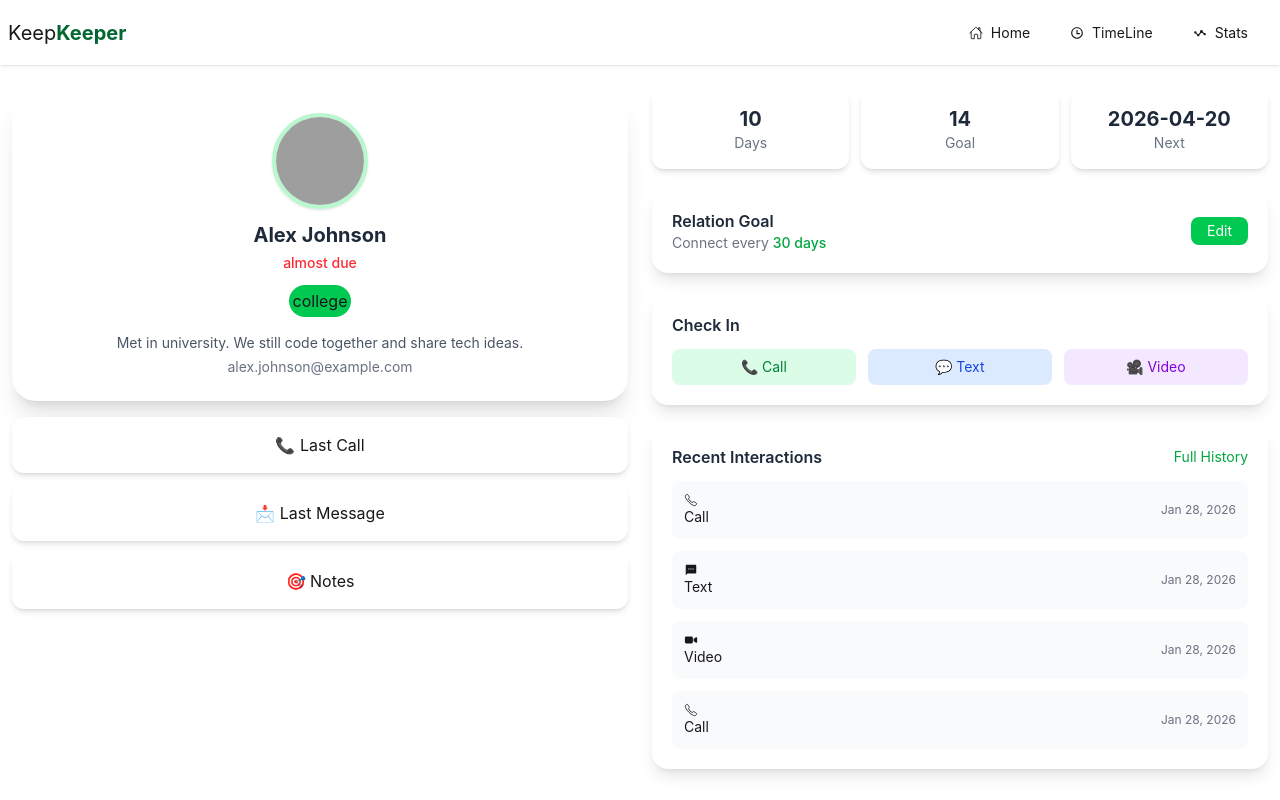
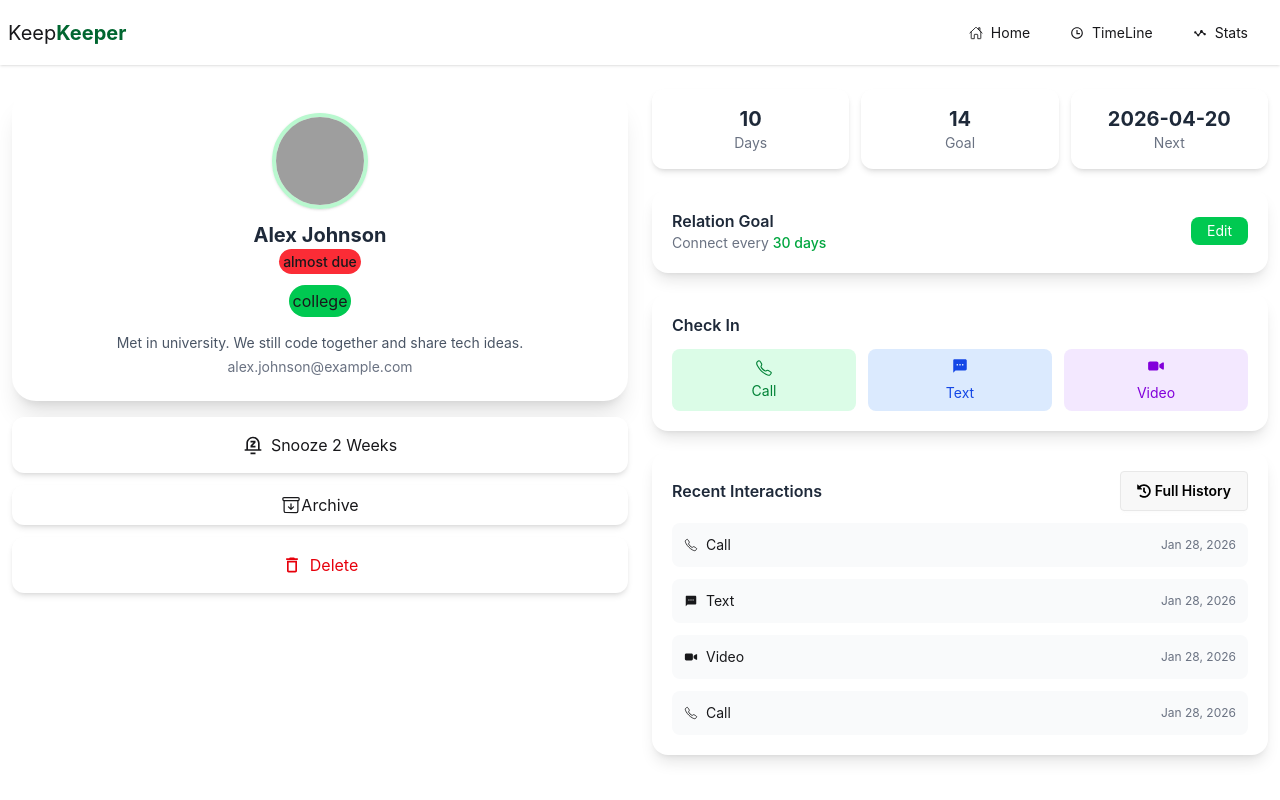
Before and after one commit to ovijet/B-13-A7-KEEN-KEEPER, a React (Vite) app: page /allFriendDetails/1 in a window 1280 px wide. Shown: the top 800 px of the page. Built offline with nearby package versions, Linux system fonts and the light colour scheme; grey boxes are pictures that could not be loaded.

Commit message:
redirects file added

```diff
--- a/src/components/AllFriendsDetails/AllFriendDetails.jsx
+++ b/src/components/AllFriendsDetails/AllFriendDetails.jsx
@@ -1,6 +1,9 @@
 import React from "react";
+import { FaHistory } from "react-icons/fa";
 import { IoIosVideocam, IoMdText } from "react-icons/io";
-import { IoCallOutline } from "react-icons/io5";
+import { IoArchiveOutline, IoCallOutline } from "react-icons/io5";
+import { MdDeleteOutline } from "react-icons/md";
+import { RiNotificationSnoozeLine } from "react-icons/ri";
 import { useLoaderData, useParams } from "react-router";
 
 const AllFriendDetails = () => {
@@ -42,7 +45,9 @@ const AllFriendDetails = () => {
 
             <p
               className={`mt-1 text-sm font-medium ${
-                status === "Active" ? "text-green-600" : "text-red-500"
+                status === "Active"
+                  ? "bg-green-600"
+                  : "bg-red-500 inline p-1 rounded-full"
               }`}
             >
               {status}
@@ -60,14 +65,16 @@ const AllFriendDetails = () => {
 
           {/* Extra Boxes */}
           <div className="grid sm:grid-cols-1 gap-3">
-            <div className="bg-white shadow-md p-4 rounded-xl text-center">
-              📞 Last Call
+            <div className="bg-white shadow-md p-4 rounded-xl text-center flex items-center justify-center gap-2">
+              <RiNotificationSnoozeLine className="text-xl" />
+              {""}
+              Snooze 2 Weeks
             </div>
-            <div className="bg-white shadow-md p-4 rounded-xl text-center">
-              📩 Last Message
+            <div className="bg-white shadow-md p-2 rounded-xl text-center flex items-center justify-center">
+              <IoArchiveOutline className="text-xl" /> Archive
             </div>
-            <div className="bg-white shadow-md p-4 rounded-xl text-center">
-              🎯 Notes
+            <div className="bg-white shadow-md p-4 rounded-xl text-center text-red-600 flex items-center justify-center gap-2">
+              <MdDeleteOutline className="text-xl" /> Delete
             </div>
           </div>
         </div>
@@ -118,14 +125,15 @@ const AllFriendDetails = () => {
             <h1 className="font-semibold text-gray-800 mb-3">Check In</h1>
 
             <div className="grid grid-cols-3 gap-3">
-              <button className="bg-green-100 text-green-700 py-2 rounded-lg hover:bg-green-200 text-sm">
-                📞 Call
+              <button className="flex flex-col items-center justify-center gap-1 bg-green-100 text-green-700 py-2 rounded-lg hover:bg-green-200 text-sm">
+                <IoCallOutline className="text-lg" />
+                Call
               </button>
-              <button className="bg-blue-100 text-blue-700 py-2 rounded-lg hover:bg-blue-200 text-sm">
-                💬 Text
+              <button className="flex items-center   flex-col justify-center gap-2 bg-blue-100 text-blue-700 py-2 rounded-lg hover:bg-blue-200 text-sm">
+                <IoMdText className="text-lg"></IoMdText > Text
               </button>
-              <button className="bg-purple-100 text-purple-700 py-2 rounded-lg hover:bg-purple-200 text-sm">
-                🎥 Video
+              <button className="bg-purple-100 flex-col flex items-center justify-center gap-2 text-purple-700 py-2 rounded-lg hover:bg-purple-200 text-sm">
+                <IoIosVideocam className="text-lg"/> Video
               </button>
             </div>
           </div>
@@ -136,32 +144,32 @@ const AllFriendDetails = () => {
               <h1 className="font-semibold text-gray-800">
                 Recent Interactions
               </h1>
-              <button className="text-sm text-green-600 hover:underline">
-                Full History
+              <button className="text-sm btn text-black flex justify-center items-center gap-1 hover:underline">
+               <FaHistory /> Full History
               </button>
             </div>
 
             <div className="space-y-3">
               <div className="flex justify-between items-center bg-gray-50 p-3 rounded-lg">
-                <p className="text-sm">
+                <p className="text-sm flex items-center justify-center gap-2">
                   <IoCallOutline /> Call
                 </p>
                 <p className="text-xs text-gray-500">Jan 28, 2026</p>
               </div>
               <div className="flex justify-between items-center bg-gray-50 p-3 rounded-lg">
-                <p className="text-sm">
+                <p className="text-sm  flex items-center justify-center gap-2">
                   <IoMdText></IoMdText> Text
                 </p>
                 <p className="text-xs text-gray-500">Jan 28, 2026</p>
               </div>
               <div className="flex justify-between items-center bg-gray-50 p-3 rounded-lg">
-                <p className="text-sm">
+                <p className="text-sm flex items-center justify-center gap-2">
                   <IoIosVideocam /> Video
                 </p>
                 <p className="text-xs text-gray-500">Jan 28, 2026</p>
               </div>
               <div className="flex justify-between items-center bg-gray-50 p-3 rounded-lg">
-                <p className="text-sm">
+                <p className="text-sm flex items-center justify-center gap-2">
                   <IoCallOutline /> Call
                 </p>
                 <p className="text-xs text-gray-500">Jan 28, 2026</p>
```
Also changed, not shown: 1 other file (tests, documents, lock files or other folders).
